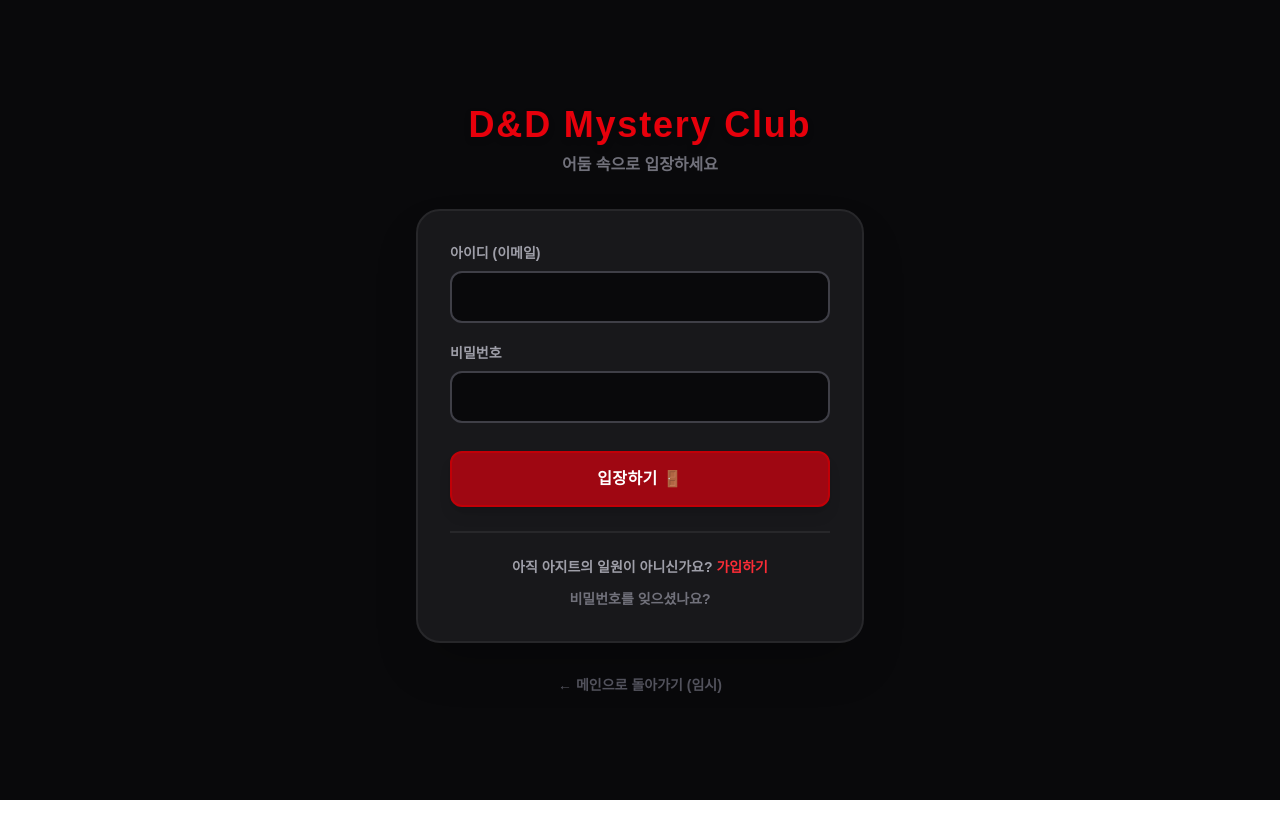
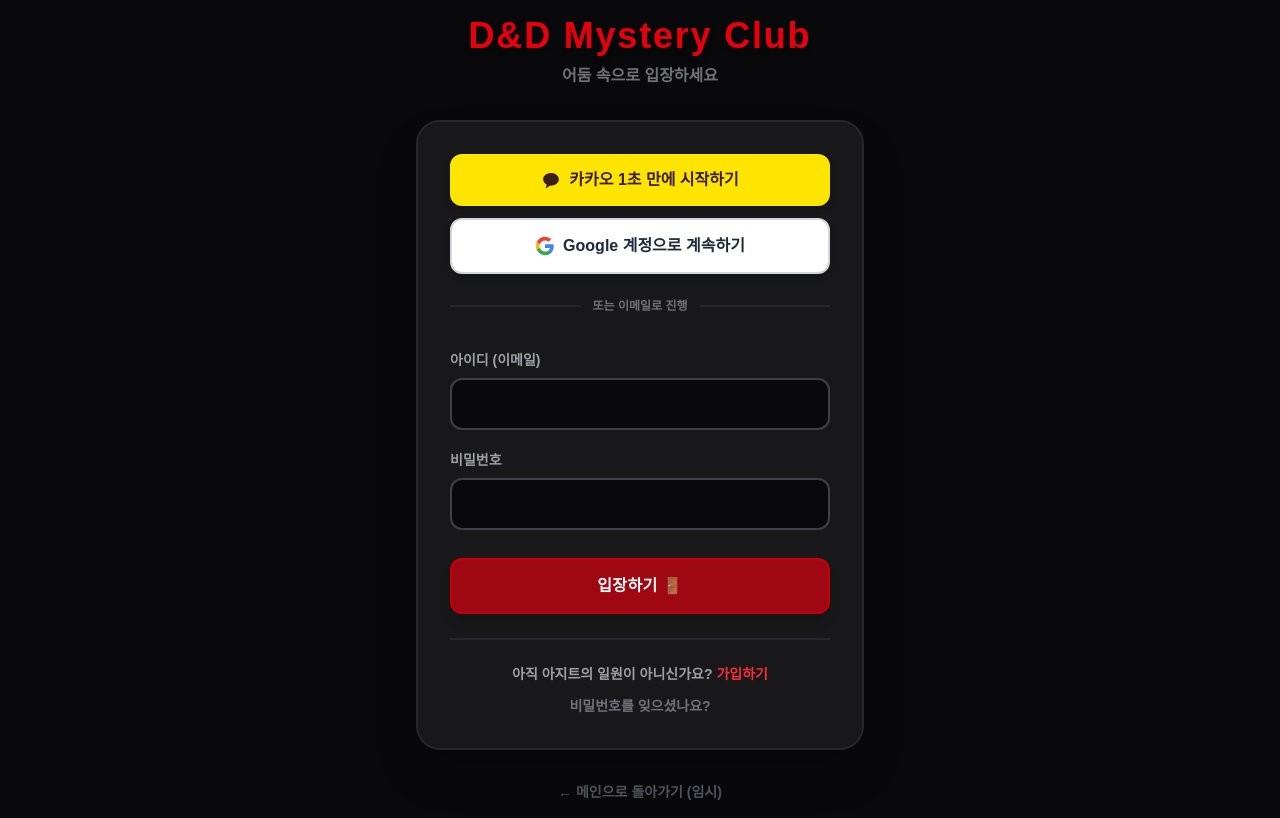
Before and after one commit to senbit-misanthrope/game_scheduler, a Next.js app: page /login in a window 1280 px wide. Built offline with nearby package versions, Linux system fonts and the light colour scheme; no server answers.

Commit message:
v1.01 fix

```diff
--- a/app/login/page.js
+++ b/app/login/page.js
@@ -37,7 +37,7 @@
         setMode('login');
       }
     } catch (error) {
-      // ✨ 중복 가입 에러 인터셉트 및 커스텀 문구 출력
+      // 중복 가입 에러 인터셉트 및 커스텀 문구 출력
       if (mode === 'signup' && error.message && error.message.toLowerCase().includes('already registered')) {
         alert('이미 가입된 이메일입니다. 로그인을 하시거나 비밀번호 찾기를 하세요');
       } else {
@@ -45,6 +45,28 @@
       }
     } finally {
       setLoading(false);
+    }
+  };
+
+  // ✨ 신규 추가: 카카오 & 구글 소셜 로그인 처리 함수 (이메일 철벽 우회 적용)
+  const handleOAuthLogin = async (provider) => {
+    const authOptions = {
+      // 로그인 성공 후 메인 페이지로 돌아가기
+      redirectTo: `${window.location.origin}/`,
+    };
+
+    // 💡 핵심: 카카오 로그인 시 이메일을 빼고 닉네임/프사만 요청해서 에러(KOE205) 방지
+    if (provider === 'kakao') {
+      authOptions.scopes = 'profile_nickname profile_image';
+    }
+
+    const { error } = await supabase.auth.signInWithOAuth({
+      provider: provider,
+      options: authOptions,
+    });
+
+    if (error) {
+      alert("소셜 로그인 중 오류가 발생했습니다.");
     }
   };
 
@@ -60,6 +82,34 @@
       </div>
 
       <div className="bg-zinc-900 border-2 border-zinc-800 p-8 rounded-3xl w-full max-w-md shadow-2xl">
+
+        {/* ✨ 신규 추가: 소셜 로그인 버튼 영역 (비밀번호 찾기 모드가 아닐 때만 표시) */}
+        {mode !== 'forgot' && (
+          <div className="flex flex-col gap-3 mb-6">
+            <button
+              type="button"
+              onClick={() => handleOAuthLogin('kakao')}
+              className="w-full flex items-center justify-center gap-2 py-3.5 bg-[#FEE500] hover:bg-[#F4DC00] text-[#3A1D1D] rounded-xl font-black shadow-md transition"
+            >
+              <svg viewBox="0 0 32 32" className="w-5 h-5 fill-current"><path d="M16 4.64c-6.96 0-12.64 4.48-12.64 10.08 0 3.52 2.32 6.64 5.76 8.48l-1.44 5.44c-0.08 0.4 0.32 0.72 0.64 0.56l6.24-4.24c0.48 0.08 0.96 0.08 1.44 0.08 6.96 0 12.64-4.48 12.64-10.08S22.96 4.64 16 4.64z"/></svg>
+              카카오 1초 만에 시작하기
+            </button>
+            <button
+              type="button"
+              onClick={() => handleOAuthLogin('google')}
+              className="w-full flex items-center justify-center gap-2 py-3.5 bg-white hover:bg-gray-100 text-gray-800 border-2 border-gray-300 rounded-xl font-black shadow-md transition"
+            >
+              <svg viewBox="0 0 24 24" className="w-5 h-5"><path fill="#4285F4" d="M22.56 12.25c0-.78-.07-1.53-.2-2.25H12v4.26h5.92c-.26 1.37-1.04 2.53-2.21 3.31v2.77h3.57c2.08-1.92 3.28-4.74 3.28-8.09z"/><path fill="#34A853" d="M12 23c2.97 0 5.46-.98 7.28-2.66l-3.57-2.77c-.98.66-2.23 1.06-3.71 1.06-2.86 0-5.29-1.93-6.16-4.53H2.18v2.84C3.99 20.53 7.7 23 12 23z"/><path fill="#FBBC05" d="M5.84 14.09c-.22-.66-.35-1.36-.35-2.09s.13-1.43.35-2.09V7.07H2.18C1.43 8.55 1 10.22 1 12s.43 3.45 1.18 4.93l2.85-2.22.81-.62z"/><path fill="#EA4335" d="M12 5.38c1.62 0 3.06.56 4.21 1.64l3.15-3.15C17.45 2.09 14.97 1 12 1 7.7 1 3.99 3.47 2.18 7.07l3.66 2.84c.87-2.6 3.3-4.53 6.16-4.53z"/></svg>
+              Google 계정으로 계속하기
+            </button>
+            <div className="flex items-center my-3 gap-3">
+              <div className="flex-1 border-t-2 border-zinc-800"></div>
+              <span className="text-xs font-bold text-zinc-500">또는 이메일로 진행</span>
+              <div className="flex-1 border-t-2 border-zinc-800"></div>
+            </div>
+          </div>
+        )}
+
         <form onSubmit={handleAuth} className="space-y-5">
           <div>
             <label className="block text-sm font-bold text-zinc-400 mb-2">아이디 (이메일)</label>
--- a/app/mypage/page.js
+++ b/app/mypage/page.js
@@ -20,9 +20,12 @@
   const [viewMode, setViewMode] = useState('game');
   const [selectedIds, setSelectedIds] = useState([]);
 
-  // ✨ 추가: 탭별 검색어 상태 관리
-  const [scheduleSearchTerm, setScheduleSearchTerm] = useState(''); // 예정된 거사 검색용
-  const [recordSearchTerm, setRecordSearchTerm] = useState('');     // 나의 기록 검색용
+  // 탭별 검색어 상태 관리
+  const [scheduleSearchTerm, setScheduleSearchTerm] = useState('');
+  const [recordSearchTerm, setRecordSearchTerm] = useState('');
+
+  // ✨ 신규: 소셜 연동 상태 저장용
+  const [identities, setIdentities] = useState([]);
 
   useEffect(() => {
     getUserAndData();
@@ -32,6 +35,8 @@
     const { data: { user: sessionUser } } = await supabase.auth.getUser();
     if (sessionUser) {
       setUser(sessionUser);
+      // ✨ 유저의 연결된 소셜 계정 정보 가져오기
+      setIdentities(sessionUser.identities || []);
 
       const [profileRes, scheduleRes, playedRes] = await Promise.all([
         supabase.from('profiles').select('*').eq('id', sessionUser.id).single(),
@@ -54,6 +59,25 @@
       setPlayedGames(playedRes.data || []);
     }
     setLoading(false);
+  };
+
+  // ✨ 신규: 이미 연동된 소셜 계정인지 확인
+  const isLinked = (provider) => {
+    return identities.some(identity => identity.provider === provider);
+  };
+
+  // ✨ 신규: 소셜 계정 연동 실행
+  const handleLinkIdentity = async (provider) => {
+    const { error } = await supabase.auth.linkIdentity({
+      provider: provider,
+      options: {
+        redirectTo: `${window.location.origin}/mypage`,
+      }
+    });
+
+    if (error) {
+      alert(`${provider} 연동 중 오류가 발생했습니다: ` + error.message);
+    }
   };
 
   const handleSaveNickname = async () => {
@@ -133,7 +157,6 @@
     setPlayedGames(data || []);
   };
 
-  // ✨ 예정된 거사 필터링 (서브탭 + 검색어)
   const filteredMySchedules = mySchedules.filter(s => {
     const matchesTab = s.status === scheduleSubTab;
     const matchesSearch = s.games?.title.toLowerCase().includes(scheduleSearchTerm.toLowerCase());
@@ -157,7 +180,6 @@
   }, {});
   const datesArray = Object.values(groupedByDate).sort((a, b) => new Date(a.date) - new Date(b.date));
 
-  // ✨ 나의 기록 필터링 (검색어)
   const filteredPlayedGames = Object.values(playedGames.reduce((acc, curr) => {
     if (!curr.games) return acc;
     const gId = curr.games.id;
@@ -178,7 +200,43 @@
         <Link href="/" className="px-5 py-2 bg-zinc-800 border-2 border-zinc-600 text-zinc-200 rounded-lg font-bold hover:bg-zinc-700 transition">대시보드로</Link>
       </div>
 
-      {/* 호칭 설정 섹션 */}
+      {/* ✨ 신규: 소셜 계정 연동 섹션 */}
+      <div className="bg-zinc-900 p-6 rounded-2xl border-2 border-zinc-700 mb-8 shadow-md">
+        <h3 className="text-xl font-black text-zinc-100 border-b-2 border-zinc-800 pb-3 mb-4 flex items-center gap-2">
+          🔗 소셜 계정 연동
+        </h3>
+        <p className="text-sm text-zinc-400 mb-6 font-bold">
+          카카오나 Google 계정을 연결해두면 다음부터 이메일과 비밀번호 입력 없이 터치 한 번으로 아지트에 들어올 수 있습니다.
+        </p>
+
+        <div className="flex flex-col md:flex-row gap-4">
+          <button
+            onClick={() => handleLinkIdentity('kakao')}
+            disabled={isLinked('kakao')}
+            className={`flex-1 flex items-center justify-center gap-2 py-3.5 rounded-xl font-black transition border-2 ${
+              isLinked('kakao')
+                ? 'bg-zinc-800 border-zinc-700 text-zinc-500 cursor-not-allowed'
+                : 'bg-[#FEE500] border-[#F4DC00] hover:bg-[#E6CF00] text-[#3A1D1D] shadow-md'
+            }`}
+          >
+            {isLinked('kakao') ? '✅ 카카오 연동 완료' : '🟡 카카오 계정 연결하기'}
+          </button>
+
+          <button
+            onClick={() => handleLinkIdentity('google')}
+            disabled={isLinked('google')}
+            className={`flex-1 flex items-center justify-center gap-2 py-3.5 rounded-xl font-black transition border-2 ${
+              isLinked('google')
+                ? 'bg-zinc-800 border-zinc-700 text-zinc-500 cursor-not-allowed'
+                : 'bg-white border-gray-300 hover:bg-gray-100 text-gray-800 shadow-md'
+            }`}
+          >
+            {isLinked('google') ? '✅ Google 연동 완료' : '⚪ Google 계정 연결하기'}
+          </button>
+        </div>
+      </div>
+
+      {/* 기존: 호칭 설정 섹션 */}
       <div className="bg-zinc-900 p-6 rounded-2xl border-2 border-zinc-700 mb-8 flex flex-col sm:flex-row sm:items-end gap-4 shadow-md">
         <div className="flex-1">
           <label className="block text-sm font-bold text-zinc-300 mb-2">아지트에서 사용할 호칭 (예: 쎈빛)</label>
@@ -187,7 +245,7 @@
         <button onClick={handleSaveNickname} className="w-full sm:w-auto px-8 py-3 bg-zinc-800 border-2 border-red-700 text-red-400 font-black rounded-xl hover:bg-red-900 hover:text-white transition shadow-sm">호칭 각인</button>
       </div>
 
-      {/* 메인 탭 */}
+      {/* 기존: 메인 탭 */}
       <div className="flex gap-4 mb-8 bg-zinc-900 p-2 rounded-2xl border-2 border-zinc-700 overflow-x-auto shadow-sm">
         <button onClick={() => setActiveMainTab('schedules')} className={`flex-1 min-w-[120px] px-6 py-3 rounded-xl font-bold transition border-2 ${activeMainTab === 'schedules' ? 'bg-zinc-800 border-zinc-500 text-white' : 'border-transparent text-zinc-400 hover:bg-zinc-800 hover:text-zinc-200'}`}>📅 예정된 거사</button>
         <button onClick={() => setActiveMainTab('records')} className={`flex-1 min-w-[120px] px-6 py-3 rounded-xl font-bold transition border-2 ${activeMainTab === 'records' ? 'bg-red-900 border-red-600 text-white' : 'border-transparent text-zinc-400 hover:bg-zinc-800 hover:text-zinc-200'}`}>📖 나의 핏빛 기록</button>
@@ -200,7 +258,6 @@
             <button onClick={() => setScheduleSubTab('confirmed')} className={`px-4 py-2 text-lg font-black transition ${scheduleSubTab === 'confirmed' ? 'text-emerald-400 border-b-2 border-emerald-500' : 'text-zinc-500 hover:text-zinc-300'}`}>🎉 확정됨</button>
           </div>
 
-          {/* ✨ 예정된 거사 검색바 */}
           <div className="mb-6">
             <input
               type="text"
@@ -297,7 +354,9 @@
   );
 }
 
-// RenderRow 및 RecordCard 컴포넌트 생략 (이전과 동일)
+// -------------------------------------------------------------------------------------------------
+// RenderRow 및 RecordCard 컴포넌트 (이전과 동일)
+// -------------------------------------------------------------------------------------------------
 function RenderRow({ item, label, isSelected, onToggle, allSchedules, viewMode, refreshData }) {
   const [showRate, setShowRate] = useState(false);
   const [rating, setRating] = useState(5);
```
